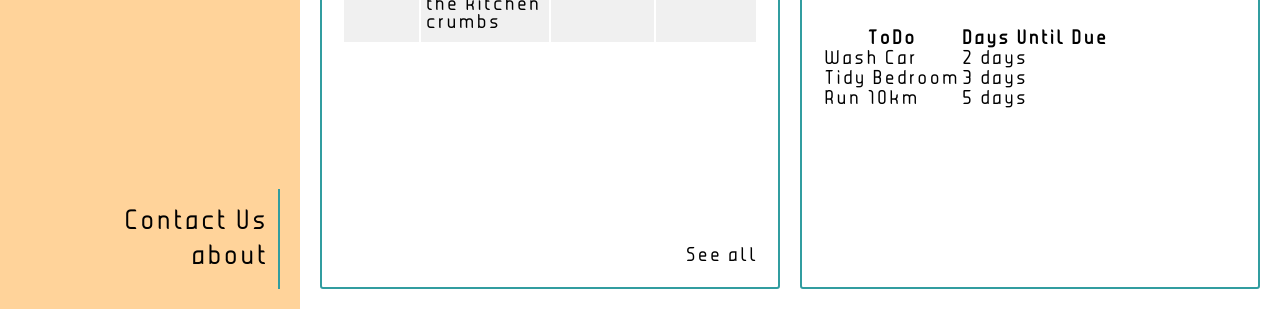
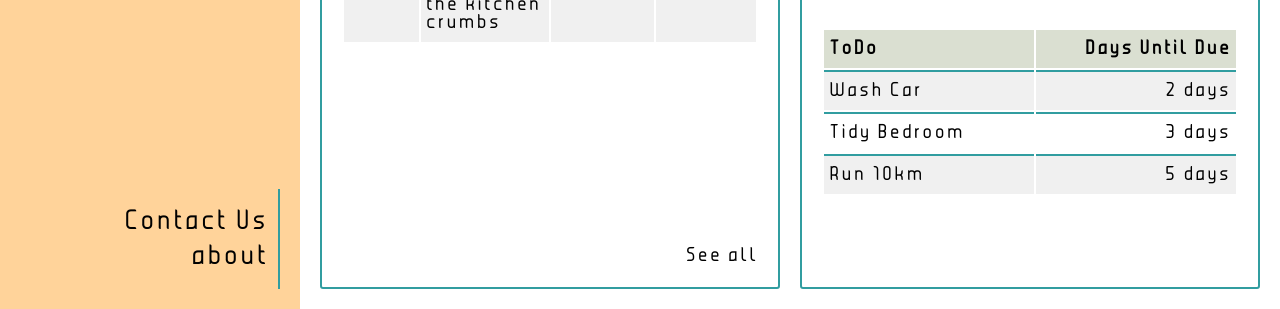
Before and after one commit to MBright90/todo, a website built with webpack: page dist/index.html in a window 1280 px wide. Shown: the part 501-810 px from the top of the page. Built offline with nearby package versions, Linux system fonts and the light colour scheme.

Commit message:
Add deadlines table specifiers to stylesheet

```diff
--- a/src/style/style.css
+++ b/src/style/style.css
@@ -156,47 +156,63 @@ main {
     text-align: center;
 }
 
-/* ------------------ Home todo list section ------------------ */
+/* ------------------ Home table sections ------------------ */
 
 .main-layout .todo-list-home {
     grid-area: 1 / 1 / 3 / 2 ;
 }
 
-.main-layout .todo-list-home table {
-    text-align: left;
+.main-layout .upcoming-deadlines-home {
+    grid-area: 2 / 2 / 3 / 3;
 }
 
-.main-layout .todo-list-home table td {
+.main-layout .todo-list-home table,
+.main-layout .deadlines-container table {
+    text-align: left;
+    width: 100%;
+}
+
+.main-layout .todo-list-home table td,
+.main-layout .deadlines-container table td {
     border-top: 2px solid #319DA0;
     height: 30px;
 }
 
-.main-layout .todo-list-home table .headers th,
-.main-layout .todo-list-home table td {
+.main-layout .todo-list-home table th,
+.main-layout .todo-list-home table td,
+.main-layout .deadlines-container table td,
+.main-layout .deadlines-container table th
+ {
     padding: 10px 5px;
 }
 
-.main-layout .todo-list-home table .headers th {
-    vertical-align: middle;
-}
-
-.main-layout .todo-list-home table td {
+.main-layout .todo-list-home table td,
+.main-layout .deadlines-container table td
+ {
     vertical-align: top;
     overflow: hidden;
     text-overflow: ellipsis;
 }
 
-.main-layout .todo-list-home table .headers {
+.main-layout .todo-list-home table th,
+.main-layout .deadlines-container table th {
     background-color: #dadfd1;
 }
 
-.main-layout .todo-list-home table tr:nth-of-type(2n) {
+.main-layout .todo-list-home table tr:nth-of-type(2n),
+.main-layout .deadlines-container table tr:nth-of-type(2n) {
     background-color: #f0f0f0;
 }
 
 .main-layout .todo-list-home tr td:nth-of-type(4) {
     text-align: center;
     width: 100px;
+}
+
+.main-layout .deadlines-container table tr td:nth-of-type(2),
+.main-layout .deadlines-container table tr th:nth-of-type(2) {
+    text-align: right;
+    width: 200px;
 }
 
 /* ------------------ Home project section ------------------ */
@@ -246,9 +262,3 @@ main {
     color: #f0f0f0;
     margin: 5px;
 }
-
-/* ------------------ Home deadlines section ------------------ */
-
-.main-layout .upcoming-deadlines-home {
-    grid-area: 2 / 2 / 3 / 3;
-}
```
